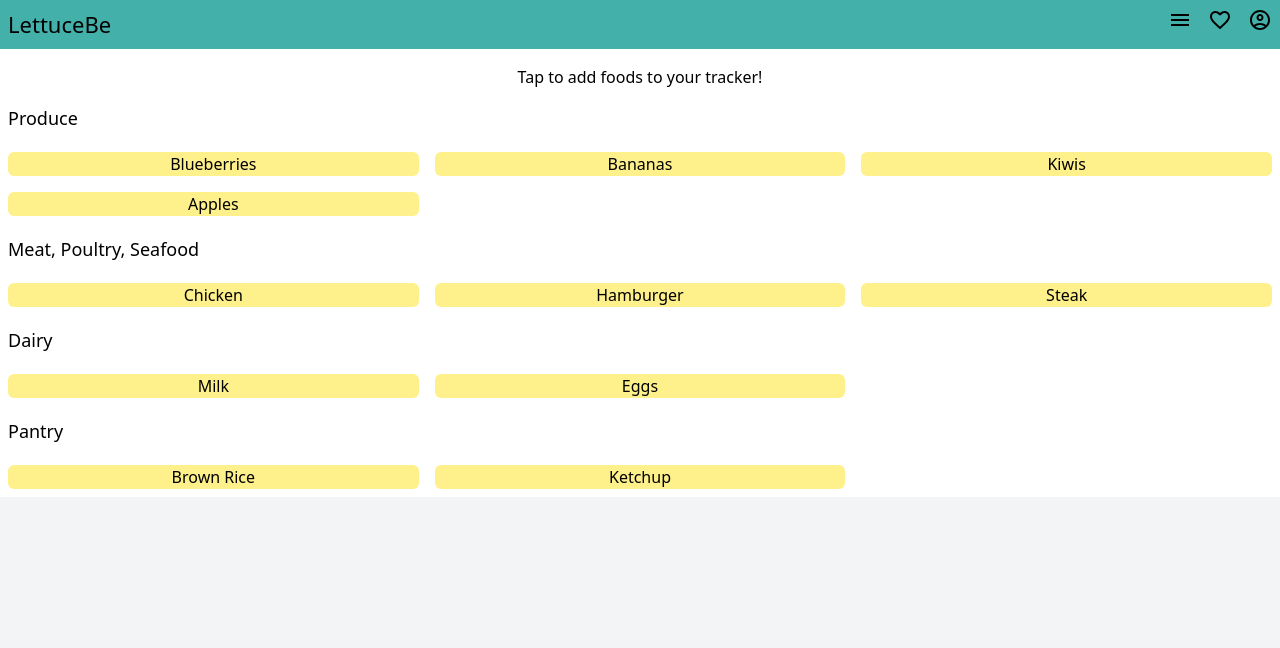
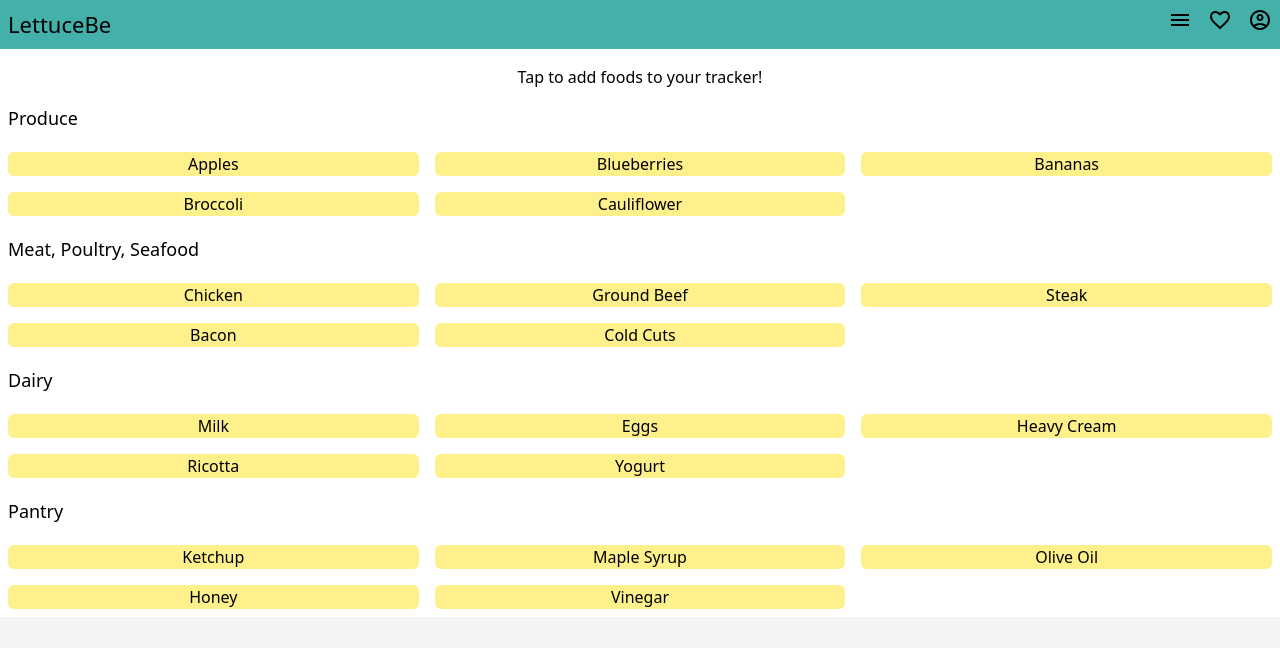
Before and after one commit to cormacpujals/LettuceBe, a Next.js app: page /products in a window 1280 px wide. Shown: the top 648 px of the page. Built offline with nearby package versions, Linux system fonts and the light colour scheme.

Commit message:
adds more products to model and displays them in products page

```diff
--- a/src/app/products/page.tsx
+++ b/src/app/products/page.tsx
@@ -1,78 +1,21 @@
 'use client';
-import {Category} from "../../models/product";
+import {Category, Product} from "../../models/product";
 
 function addProduct(e: any) {
   console.log(`need this function to capture the product (${e}) and
               add it to a user's Inventory`)
   console.log(e.target.innerHTML)
 }
-export default function Products() {
-// {
-//   params,
-//   searchParams,
-// }: {
-//   params: { id: string };
-//   searchParams?: { [key: string]: string | string[] | undefined };
-// }) {
-//   const products = Product.getProducts();
+export default function Products(
+    {
+      params,
+      searchParams,
+    }: {
+      params: { id: string };
+      searchParams?: { [key: string]: string | string[] | undefined };
+    }) {
+  const products = Product.getProducts();
 
-  const products : {name: string, category: Category, expiration: number}[] = [
-    {
-      name: "Milk",
-      category: "dairy",
-      expiration: 10,
-    },
-    {
-      name: "Eggs",
-      category: "dairy",
-      expiration: 14,
-    },
-    {
-      name: "Chicken",
-      category: "mps",
-      expiration: 5,
-    },
-    {
-      name: "Hamburger",
-      category: "mps",
-      expiration: 3,
-    },
-    {
-      name: "Steak",
-      category: "mps",
-      expiration: 3,
-    },
-    {
-      name: "Blueberries",
-      category: "produce",
-      expiration: 12,
-    },
-    {
-      name: "Bananas",
-      category: "produce",
-      expiration: 12,
-    },
-    {
-      name: "Kiwis",
-      category: "produce",
-      expiration: 10,
-    },
-    {
-      name: "Apples",
-      category: "produce",
-      expiration: 10,
-    },
-    {
-      name: "Brown Rice",
-      category: "pantry",
-      expiration: 180,
-    },
-    {
-      name: "Ketchup",
-      category: "pantry",
-      expiration: 360,
-    },
-  ]
   return (
       <div className="">
         <h1 className="text-xl text-center mx-2 my-4">Tap to add foods to your tracker!</h1>
--- a/src/models/product.ts
+++ b/src/models/product.ts
@@ -53,13 +53,30 @@ function P(name: string, category: Category, expiration: number) {
 
 const Products: Product[] = [
   // dairy
-  P("milk", "dairy", 7),
-  P("eggs", "dairy", 14),
+  P("Milk", "dairy", 7),
+  P("Eggs", "dairy", 35),
+  P("Heavy Cream", "dairy", 30),
+  P("Ricotta", "dairy", 7),
+  P("Yogurt", "dairy", 14),
 
-  // poultry
-  P("chicken", "mps", 5),
+  // meat, poultry, seafood
+  P("Chicken", "mps", 2),
+  P("Ground Beef", "mps", 2),
+  P("Steak", "mps", 3),
+  P("Bacon", "mps", 14),
+  P("Cold Cuts", "mps", 14),
 
-  // beef
-  P("hamburger", "mps", 5),
-  P("steak", "mps", 5),
+  // produce
+  P("Apples", "produce", 21),
+  P("Blueberries", "produce", 7),
+  P("Bananas", "produce", 5),
+  P("Broccoli", "produce", 7),
+  P("Cauliflower", "produce", 7),
+
+  // pantry
+  P("Ketchup", "pantry", 180),
+  P("Maple Syrup", "pantry", 360),
+  P("Olive Oil", "pantry", 360),
+  P("Honey", "pantry", 360),
+  P("Vinegar", "pantry", 720),
 ];
```
